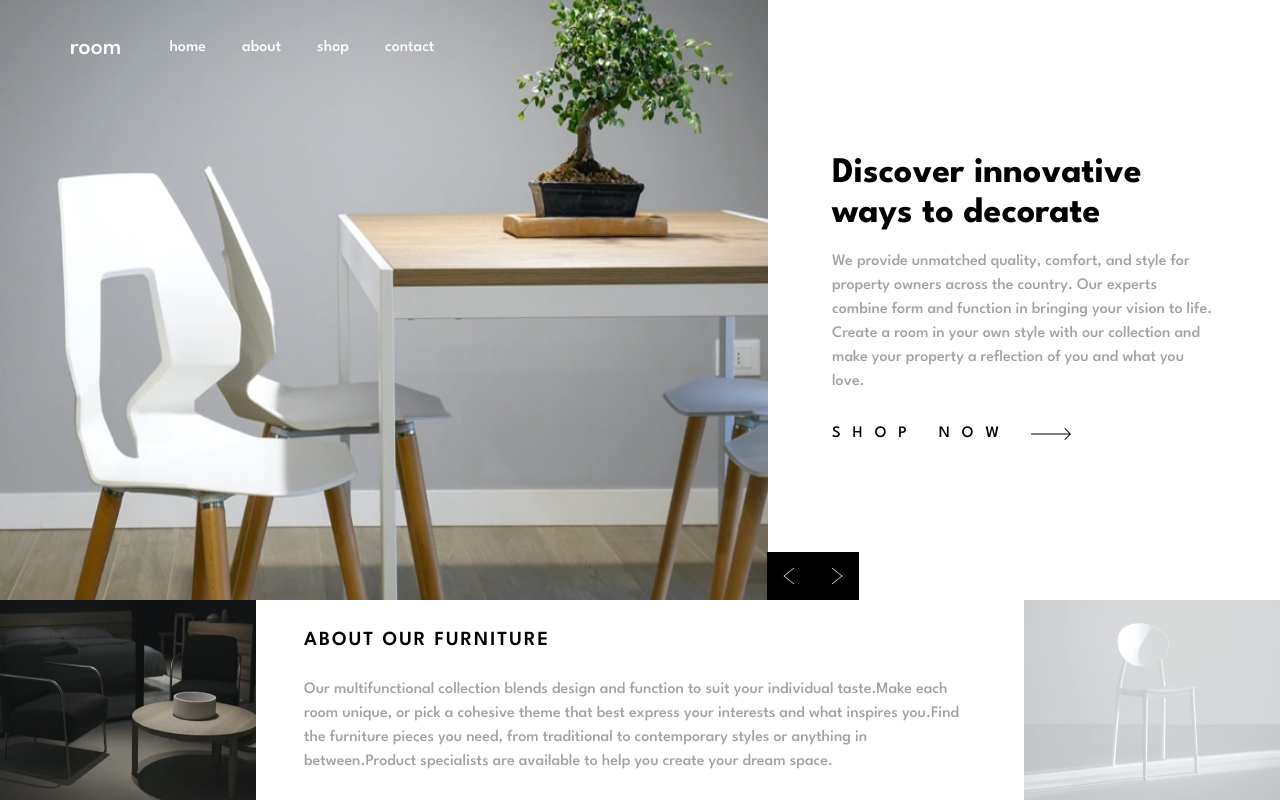
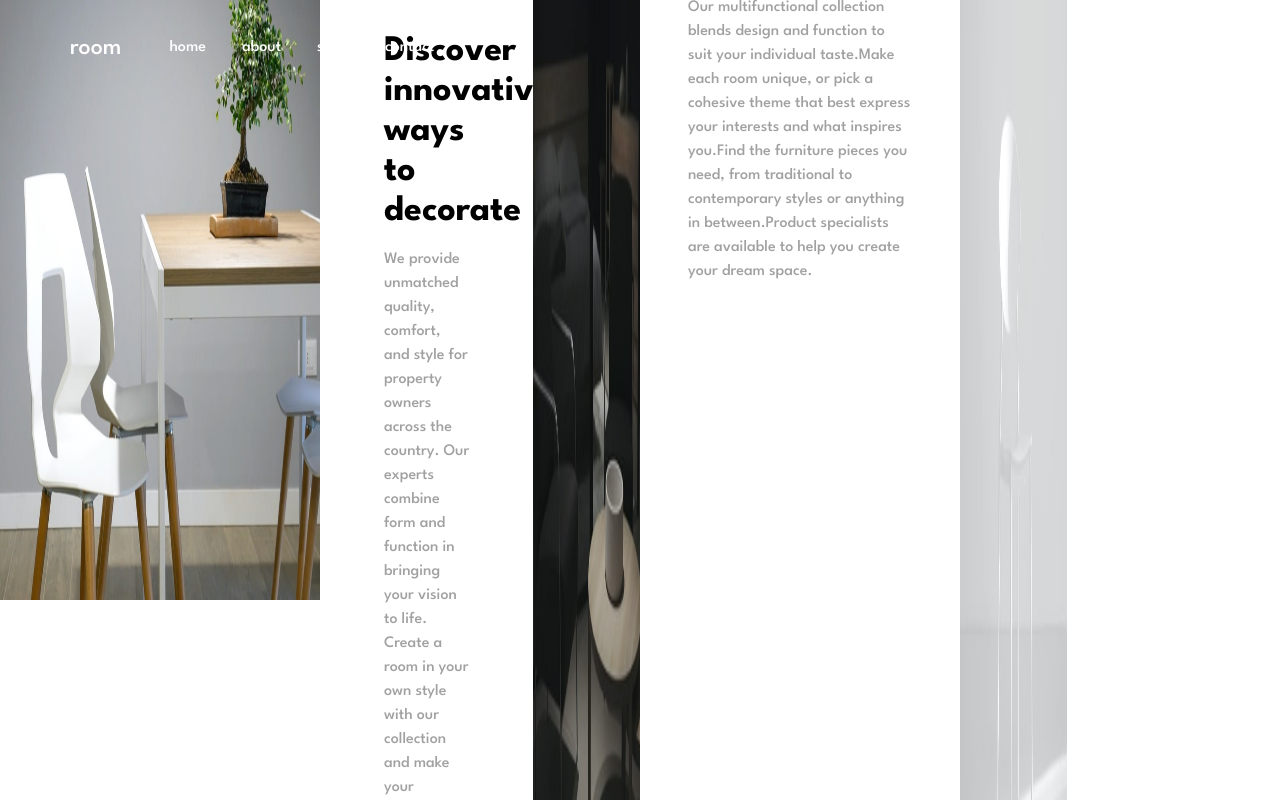
Before and after one commit to erke31-2/frontend-mentor-room-homepage, a React (Vite) app: page / in a window 1280 px wide. Shown: the top 800 px of the page. Built offline with nearby package versions, Linux system fonts and the light colour scheme.

Commit message:
Update App.tsx

```diff
--- a/src/App.tsx
+++ b/src/App.tsx
@@ -4,7 +4,7 @@ import { useState } from "react";
 const App = () => {
   const [isOpen, setIsOpen] = useState(false)
   return (
-    <main className="max-w-[375px] mx-auto grid grid-cols-1 lg:grid-cols-5 lg:min-w-full min-h-screen relative font-leagueSpartan">
+    <main className="max-w-[375px] mx-auto grid grid-cols-1 lg:grid-cols-12 lg:min-w-full min-h-screen relative font-leagueSpartan">
       {isOpen && <div className="absolute inset-0 z-20 bg-VeryDarkGray/80 scroll-smooth"></div>}
       <TopComponent isOpen={isOpen} setIsOpen={setIsOpen} />
       <BotComponent />
```
